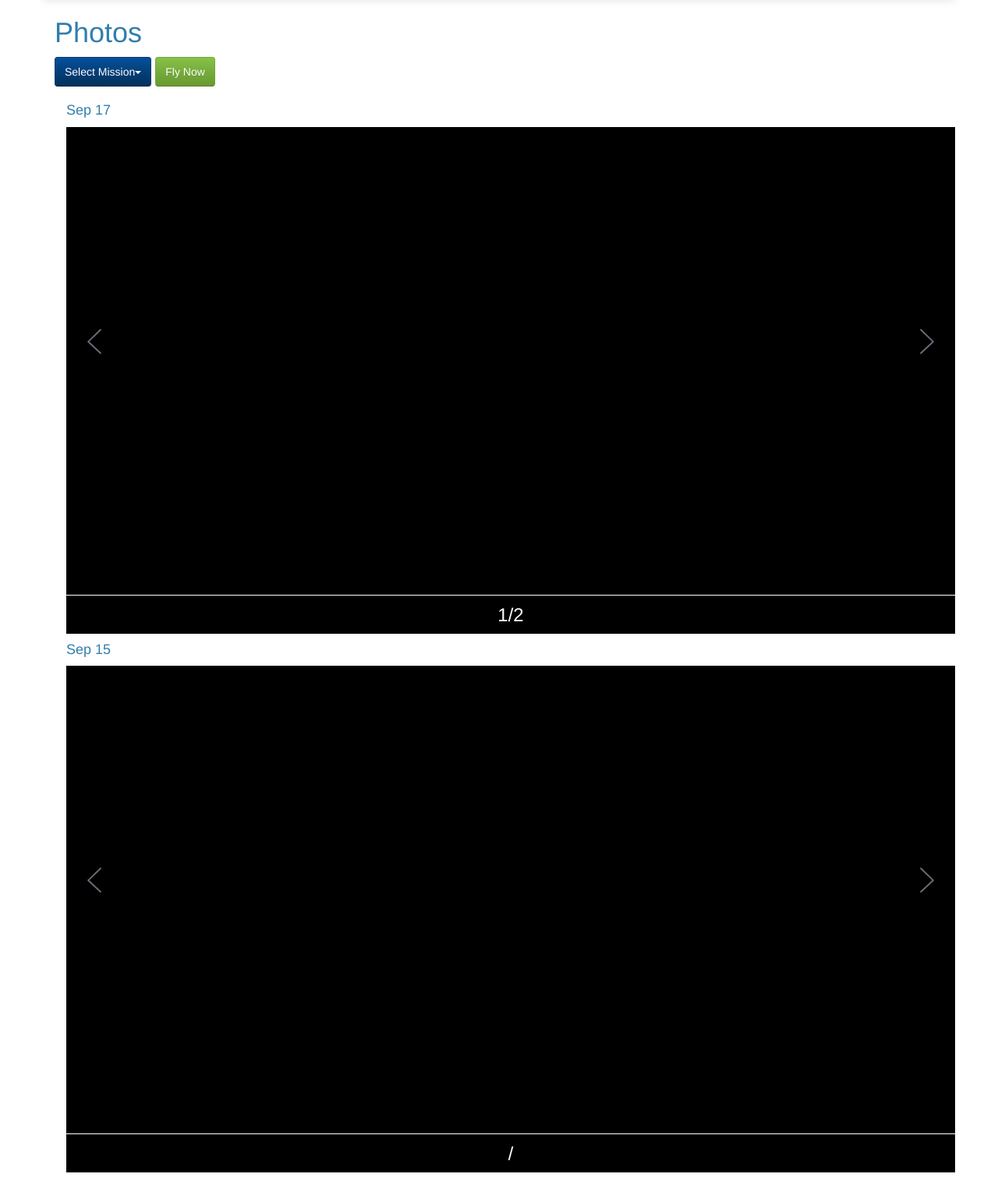
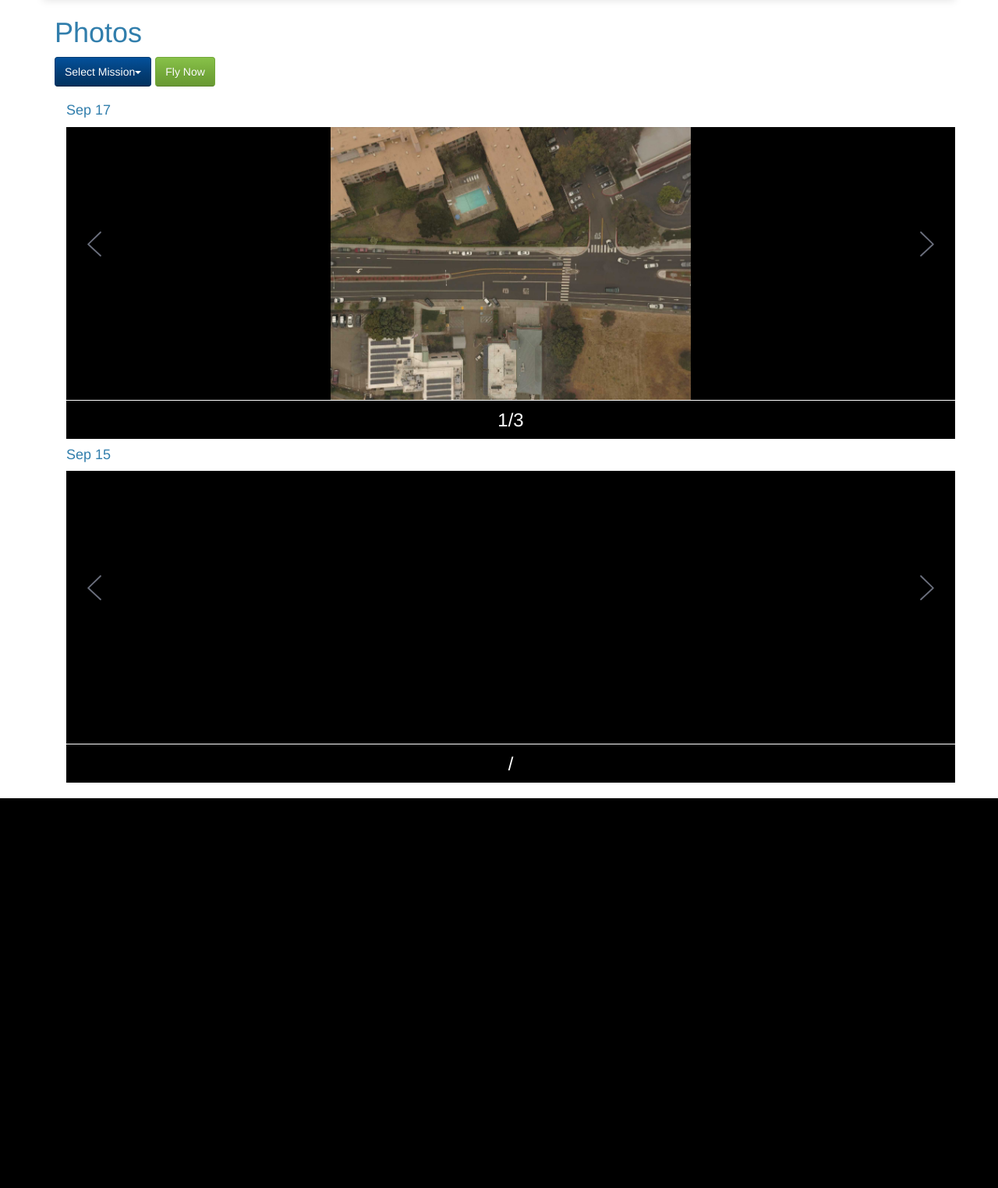
Before and after one commit to danielmcheng1/drone, a Flask app: page /photos in a window 1280 px wide. Shown: the part 71-1595 px from the top of the page at 78% size. After the commit the page ends 1095 px from the top, so only its background shows below. Run offline with Flask 2, Linux system fonts and the light colour scheme; some libraries are stand-ins or nearby versions.

Commit message:
Resize gallery box

```diff
--- a/static/css/imageviewer.css
+++ b/static/css/imageviewer.css
@@ -231,18 +231,15 @@
   width: 100%;
   float:left;
   position: relative;
-  height: 650px;
+  height: 400px;
   background: #000;
 }
 #image-gallery .image-container {
-    position: relative;
-    float: left;
-    width:100%;
-  /*position: absolute;
+  position: absolute;
   top: 0;
   left: 0;
   right: 0;
-  bottom: 50px;*/
+  bottom: 50px;
 }
 #image-gallery .prev,
 #image-gallery .next {
--- a/static/scripts/imageviewer_navigate.js
+++ b/static/scripts/imageviewer_navigate.js
@@ -3,8 +3,11 @@ $(document).ready(function () {
         small : '../static/images/half.jpeg',
         big : '../static/images/half.jpeg'
     },{
-        small : '../static/images/full.jpeg',
-        big : '../static/images/full.jpeg'
+        small : '../static/images/full_jagged.jpeg',
+        big : '../static/images/full_jagged.jpeg'
+    },{
+        small : '../static/images/single.jpeg',
+        big : '../static/images/single.jpeg'
     }];
 
     var curImageIdx = 1,
```
